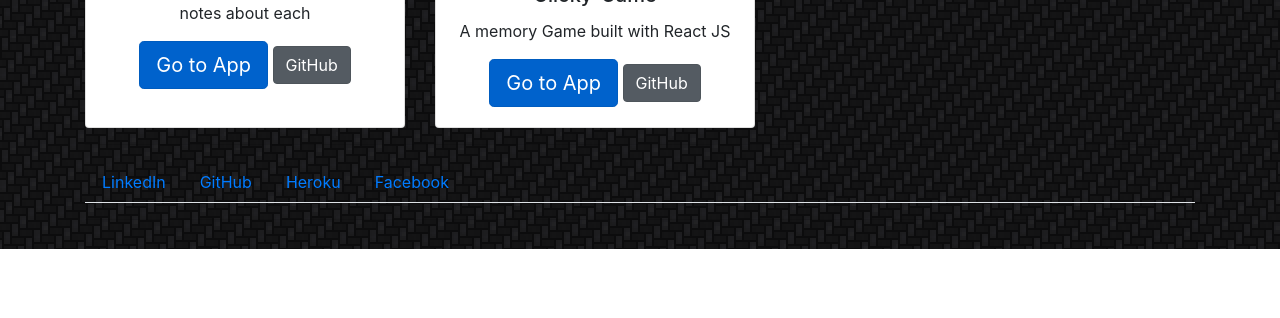
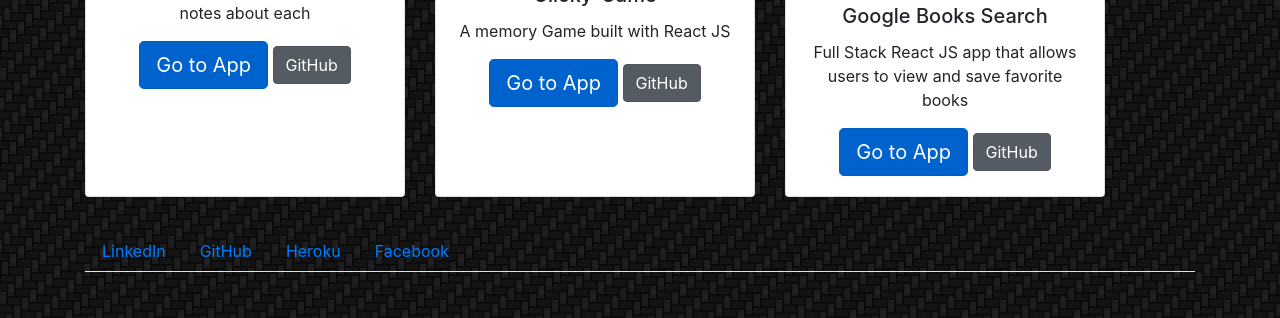
Before and after one commit to GregMash/Bootstrap-Portfolio, a plain HTML site: page portfolio.html in a window 1280 px wide. Shown: the part 2428-2746 px from the top of the page. Before the commit the page ends 2677 px from the top, so only its background shows below. Drawn offline with nearby package versions, Linux system fonts and the light colour scheme.

Commit message:
added google-books-app

```diff
--- a/portfolio.html
+++ b/portfolio.html
@@ -248,10 +248,20 @@
                     </div>
                 </div>
             </div>
-
-
+            <div class="col-md-4 card-deck">
+                <div class="card mt-2">
+                    <img class="card-img-top" src="./public/assets/images/google_books.png" alt="Card image cap">
+                    <div class="card-body">
+                        <h5 class="card-title">Google Books Search</h5>
+                        <p class="card-text">Full Stack React JS app that allows users to view and save favorite books</p>
+                        <a href="https://protected-ocean-99841.herokuapp.com/" class="btn btn-primary btn-lg active"
+                            role="button" aria-pressed="true">Go to App</a>
+                        <a href="https://github.com/GregMash/google-books-search" class="btn btn-secondary btn-md active"
+                            role="button" aria-pressed="true">GitHub</a>
+                    </div>
+                </div>
+            </div>
         </div>
-
         <div class="row">
         </div>
 
```
Also changed, not shown: public/assets/images/google_books.png (added).
